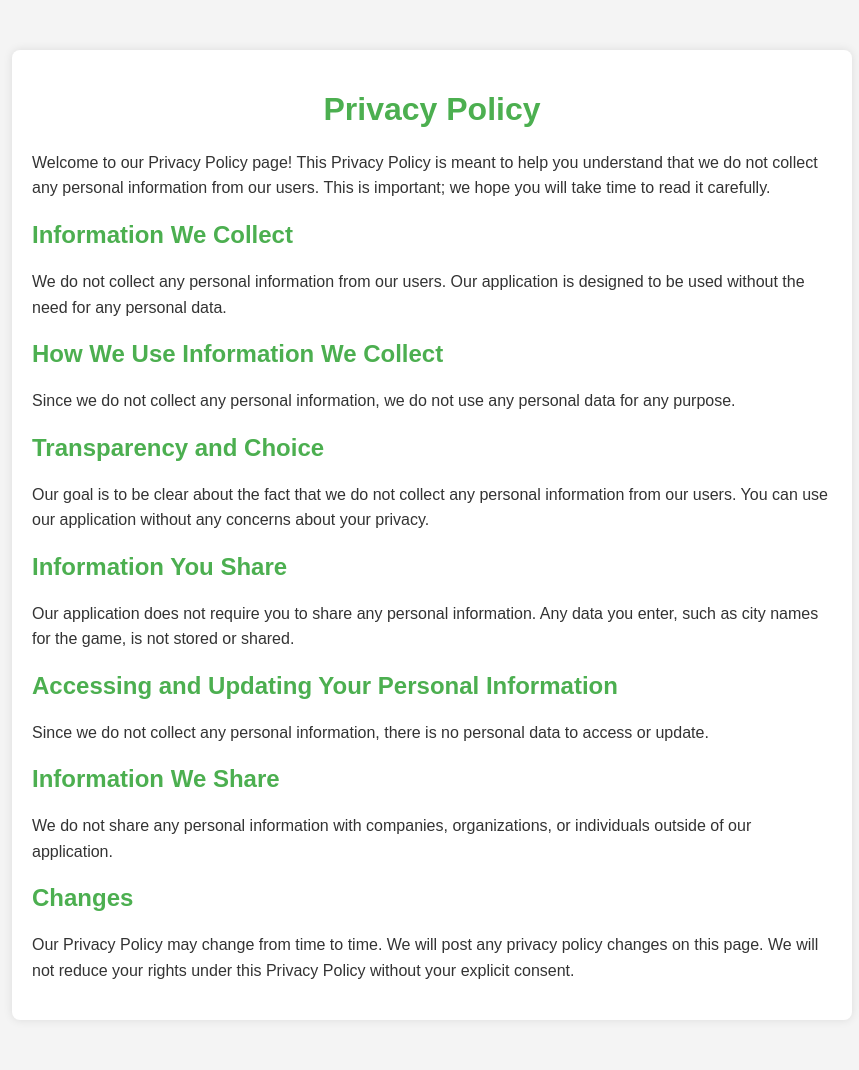
After one commit to EmreGurbuzz/python-sehir-tahmin-uygulamasi, a Flask app: page /privacy-policy in a window 1280 px wide. The commit adds this page. Shown: the whole page, without its empty margins (208-1067 px from the left). Run offline with Flask 3, Linux system fonts and the light colour scheme.

Commit message:
feat: gizlilik politikası eklendi

```diff
--- a/app.py
+++ b/app.py
@@ -117,5 +117,9 @@ def reset():
     session.pop('hint_index', None)
     return redirect(url_for('main.index'))
 
+@app.route('/privacy-policy')
+def privacy_policy():
+    return render_template('privacy_policy.html')
+
 if __name__ == '__main__':
     app.run(debug=True)
--- a/templates/index.html
+++ b/templates/index.html
@@ -82,6 +82,7 @@
             </ul>
         </div>
         <a href="{{ url_for('reset') }}" class="btn btn-secondary mt-3">Sıfırla</a>
+        <a href="{{ url_for('privacy_policy') }}" class="btn btn-link mt-3">Gizlilik Politikası</a>
     </div>
     <div id="map-container">
         <img id="map" src="{{ url_for('static', filename='turkey_map.png') }}" alt="Türkiye Haritası">
--- /dev/null
+++ b/templates/privacy_policy.html
@@ -0,0 +1,63 @@
+<!DOCTYPE html>
+<html lang="en">
+<head>
+    <meta charset="UTF-8">
+    <meta name="viewport" content="width=device-width, initial-scale=1.0">
+    <title>Privacy Policy</title>
+    <style>
+        body {
+            font-family: Arial, sans-serif;
+            margin: 0;
+            padding: 0;
+            background-color: #f4f4f4;
+            color: #333;
+        }
+        .container {
+            max-width: 800px;
+            margin: 50px auto;
+            padding: 20px;
+            background-color: #fff;
+            box-shadow: 0 0 10px rgba(0, 0, 0, 0.1);
+            border-radius: 8px;
+        }
+        h1 {
+            color: #4CAF50;
+            text-align: center;
+        }
+        p {
+            line-height: 1.6;
+        }
+        .section-title {
+            color: #4CAF50;
+            margin-top: 20px;
+        }
+    </style>
+</head>
+<body>
+    <div class="container">
+        <h1>Privacy Policy</h1>
+        <p>Welcome to our Privacy Policy page! This Privacy Policy is meant to help you understand that we do not collect any personal information from our users. This is important; we hope you will take time to read it carefully.</p>
+
+        <h2 class="section-title">Information We Collect</h2>
+        <p>We do not collect any personal information from our users. Our application is designed to be used without the need for any personal data.</p>
+
+        <h2 class="section-title">How We Use Information We Collect</h2>
+        <p>Since we do not collect any personal information, we do not use any personal data for any purpose.</p>
+
+        <h2 class="section-title">Transparency and Choice</h2>
+        <p>Our goal is to be clear about the fact that we do not collect any personal information from our users. You can use our application without any concerns about your privacy.</p>
+
+        <h2 class="section-title">Information You Share</h2>
+        <p>Our application does not require you to share any personal information. Any data you enter, such as city names for the game, is not stored or shared.</p>
+
+        <h2 class="section-title">Accessing and Updating Your Personal Information</h2>
+        <p>Since we do not collect any personal information, there is no personal data to access or update.</p>
+
+        <h2 class="section-title">Information We Share</h2>
+        <p>We do not share any personal information with companies, organizations, or individuals outside of our application.</p>
+
+        <h2 class="section-title">Changes</h2>
+        <p>Our Privacy Policy may change from time to time. We will post any privacy policy changes on this page. We will not reduce your rights under this Privacy Policy without your explicit consent.</p>
+    </div>
+</body>
+</html>
```
